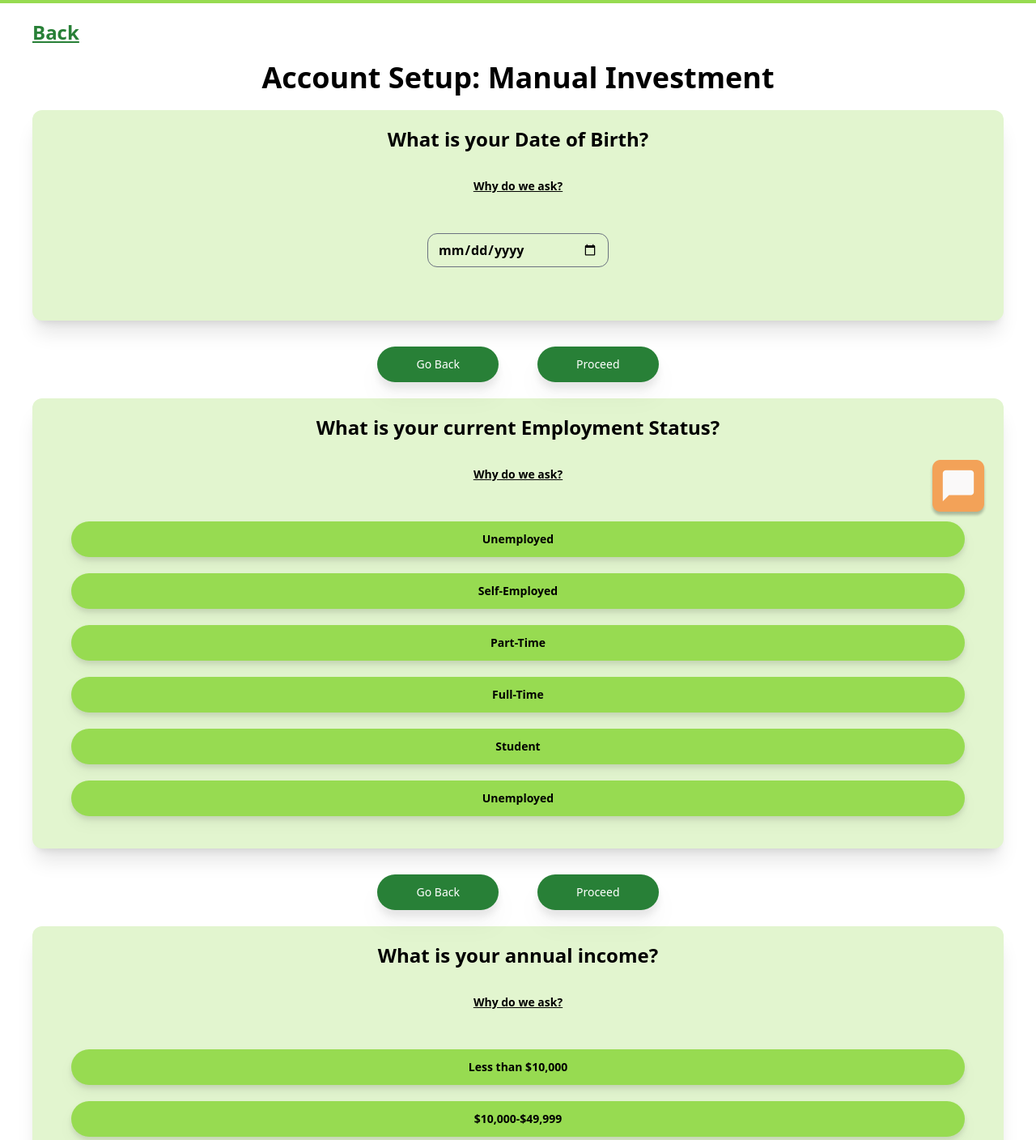
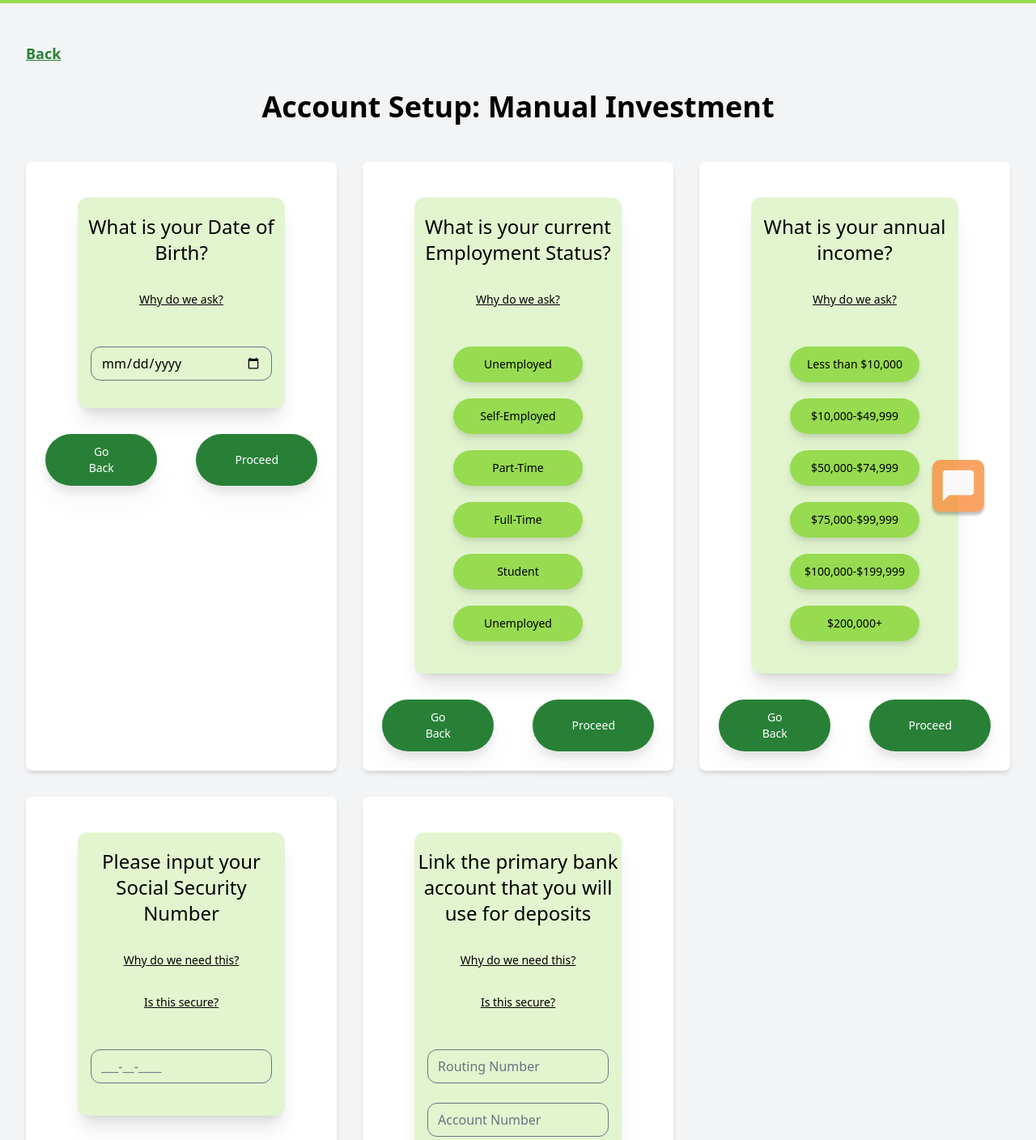
Before and after one commit to aabusaif8/Hackathon--Team2-V2, a React (Create React App) app: page /manual-investment in a window 1280 px wide. Shown: the part 100-1508 px from the top of the page at 81% size. Built offline with nearby package versions, Linux system fonts and the light colour scheme.

Commit message:
Styling Manual Investment Page

```diff
--- a/src/pages/ManualInvestment.js
+++ b/src/pages/ManualInvestment.js
@@ -1,28 +1,46 @@
-import React from 'react'
-import DOB from '../reuseComponents/DOB'
-import EmploymentStatus from '../reuseComponents/EmploymentStatus'
-import YearlyIncome from '../reuseComponents/YearlyIncome'
-import SSN from '../reuseComponents/SSN'
-import BankAccount from '../reuseComponents/BankAccount'
-import Navbar from '../components/Navbar'
-import Footer from '../components/Footer'
+import React from 'react';
+import DOB from '../reuseComponents/DOB';
+import EmploymentStatus from '../reuseComponents/EmploymentStatus';
+import YearlyIncome from '../reuseComponents/YearlyIncome';
+import SSN from '../reuseComponents/SSN';
+import BankAccount from '../reuseComponents/BankAccount';
+import Navbar from '../components/Navbar';
+import Footer from '../components/Footer';
 
 function ManualInvestment() {
   return (
-    <div>
+    <div className="min-h-screen flex flex-col bg-gray-100">
       <Navbar />
-      <button className='text-dark-green text-2xl font-semibold mt-5 ml-10 underline'>Back</button>
-      <div className="text-center font-semibold text-4xl mt-5">
-        <h1>Account Setup: Manual Investment</h1>
-        <DOB />
-        <EmploymentStatus />
-        <YearlyIncome />
-        <SSN />
-        <BankAccount />
+      <div className="flex-grow">
+        <div className="max-w-7xl mx-auto px-4 sm:px-6 lg:px-8 py-12">
+          <div className="flex justify-start mb-8">
+            <button className="text-dark-green text-lg font-semibold underline">Back</button>
+          </div>
+          <div className="text-center mb-12">
+            <h1 className="text-3xl md:text-4xl font-bold">Account Setup: Manual Investment</h1>
+          </div>
+          <div className="text-center grid grid-cols-1 md:grid-cols-2 lg:grid-cols-3 gap-8">
+            <div className="bg-white shadow-md rounded-lg p-6">
+              <DOB />
+            </div>
+            <div className="bg-white shadow-md rounded-lg p-6">
+              <EmploymentStatus />
+            </div>
+            <div className="bg-white shadow-md rounded-lg p-6">
+              <YearlyIncome />
+            </div>
+            <div className="bg-white shadow-md rounded-lg p-6">
+              <SSN />
+            </div>
+            <div className="bg-white shadow-md rounded-lg p-6">
+              <BankAccount />
+            </div>
+          </div>
+        </div>
       </div>
       <Footer />
     </div>
-  )
+  );
 }
 
-export default ManualInvestment
+export default ManualInvestment;
--- a/src/reuseComponents/BankAccount.js
+++ b/src/reuseComponents/BankAccount.js
@@ -90,8 +90,8 @@ function BankAccount() {
         </div>
       </div>
 
-      {/* Back and Proceed Btns */}
-      <div className='space-x-12 drop-shadow-xl'>
+      {/* Back and Proceed btns */}
+      <div className='space-x-12 drop-shadow-xl flex justify-evenly'>
         <button className='bg-dark-green text-white text-sm py-3 px-12 rounded-full mt-8 font-normal'>
           Go Back
         </button>
--- a/src/reuseComponents/DOB.js
+++ b/src/reuseComponents/DOB.js
@@ -53,7 +53,7 @@ function DOB() {
       </div>
 
       {/* Back and Proceed btns */}
-      <div className='space-x-12 drop-shadow-xl'>
+      <div className='space-x-12 drop-shadow-xl flex justify-evenly'>
         <button className='bg-dark-green text-white text-sm py-3 px-12 rounded-full mt-8 font-normal'>
           Go Back
         </button>
--- a/src/reuseComponents/EmploymentStatus.js
+++ b/src/reuseComponents/EmploymentStatus.js
@@ -56,8 +56,8 @@ function EmploymentStatus() {
         </div>
       </div>
 
-      {/* Back and Proceed Btns */}
-      <div className='space-x-12 drop-shadow-xl'>
+      {/* Back and Proceed btns */}
+      <div className='space-x-12 drop-shadow-xl flex justify-evenly'>
         <button className='bg-dark-green text-white text-sm py-3 px-12 rounded-full mt-8 font-normal'>
           Go Back
         </button>
--- a/src/reuseComponents/SSN.js
+++ b/src/reuseComponents/SSN.js
@@ -90,8 +90,8 @@ function SSN() {
         </div>
       </div>
 
-      {/* Back and Proceed Btns */}
-      <div className='space-x-12 drop-shadow-xl'>
+      {/* Back and Proceed btns */}
+      <div className='space-x-12 drop-shadow-xl flex justify-evenly'>
         <button className='bg-dark-green text-white text-sm py-3 px-12 rounded-full mt-8 font-normal'>
           Go Back
         </button>
--- a/src/reuseComponents/YearlyIncome.js
+++ b/src/reuseComponents/YearlyIncome.js
@@ -56,8 +56,8 @@ function YearlyIncome() {
         </div>
       </div>
 
-      {/* Back and Proceed Btns */}
-      <div className='space-x-12 drop-shadow-xl'>
+      {/* Back and Proceed btns */}
+      <div className='space-x-12 drop-shadow-xl flex justify-evenly'>
         <button className='bg-dark-green text-white text-sm py-3 px-12 rounded-full mt-8 font-normal'>
           Go Back
         </button>
```
